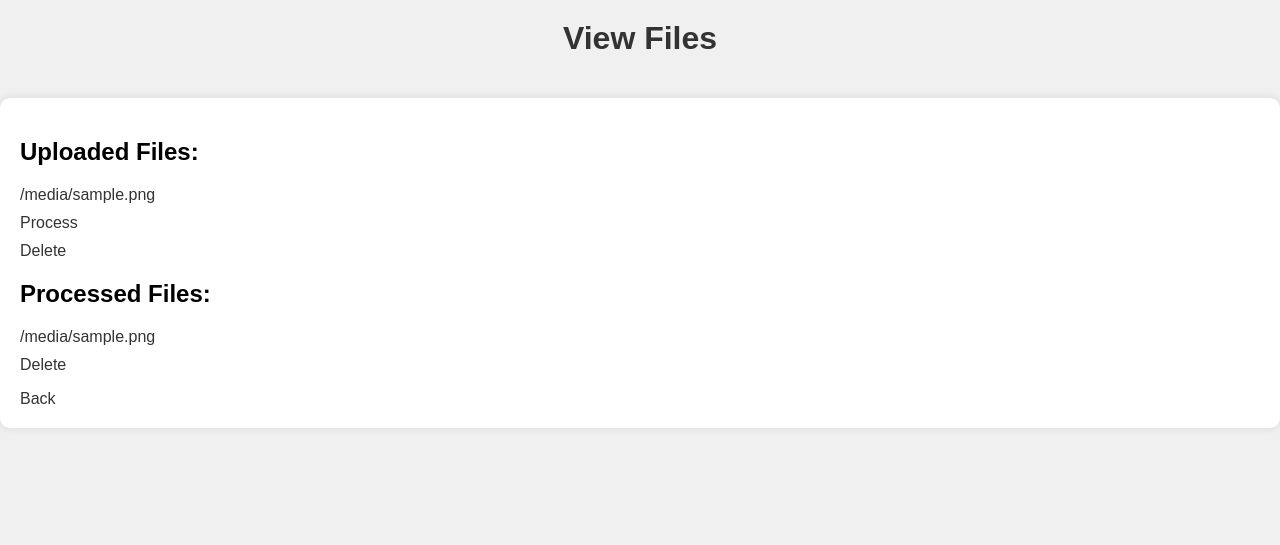
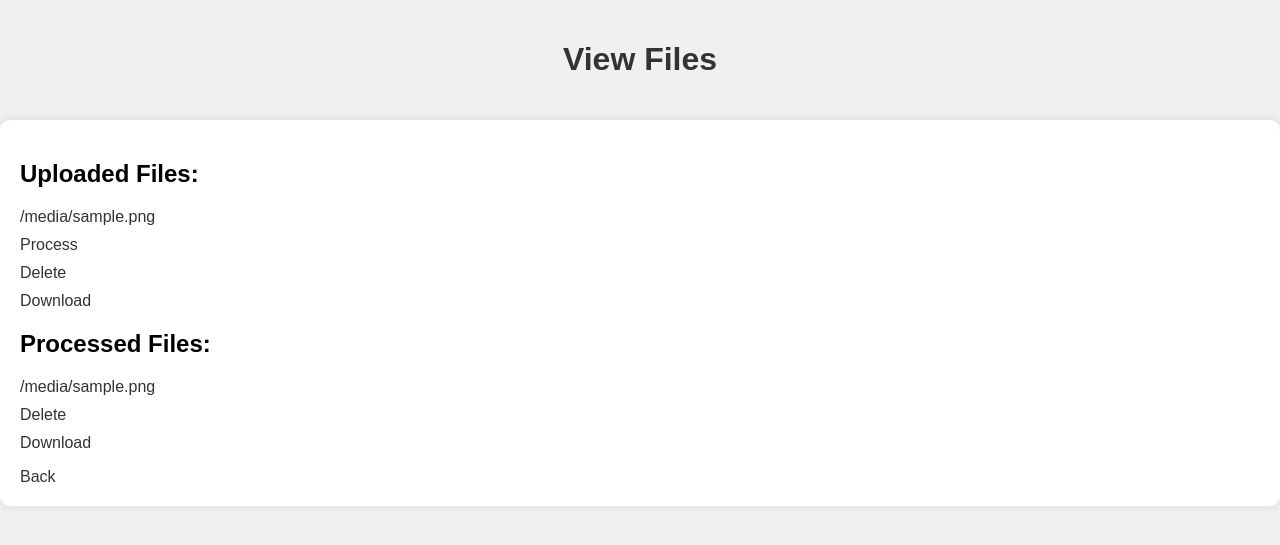
Before and after one commit to lhshuvo/Pixie, a Flask app: template templates/view.html in a window 1280 px wide. Shown: the top 545 px of the page. Run offline with Flask 3, Linux system fonts and the light colour scheme; the template is opened without the code that fills it: most values are stand-ins (such as "Sample title", 1, 10 or a date in 2020).

Commit message:
Update view.html

```diff
--- a/templates/view.html
+++ b/templates/view.html
@@ -1,6 +1,11 @@
+<!DOCTYPE html>
+<html lang="en">
+<head>
+    <meta charset="UTF-8">
+    <meta name="viewport" content="width=device-width, initial-scale=1.0">
+    <link rel="stylesheet" href="{{ url_for('static', filename='css/styles.css') }}">
+    <title>View Files</title>
 </head>
-<link rel="stylesheet" href="{{ url_for('static', filename='css/styles.css') }}">
-
 <body>
     <h1>View Files</h1>
 
@@ -9,11 +14,14 @@
         <ul>
             {% for file in uploaded_files %}
                 <li>
-                    <span class="file-link"><a href="/download/{{ file }}">{{ file }}</a></span>
-                    <span class="file-actions">
-                        <span class="button-link"><a href="/process/{{ file }}">Process</a></span>
-                        <span class="button-link"><a href="/delete/{{ file }}">Delete</a></span>
-                    </span>
+                    <div class="file-entry">
+                        <span class="file-link">
+                            <a href="/download/{{ file }}">{{ file }}</a>
+                            <a href="/process/{{ file }}" class="button-link">Process</a>
+                            <a href="/delete/{{ file }}" class="button-link">Delete</a>
+                            <a href="/download/{{ file }}" class="button-link">Download</a>
+                        </span>
+                    </div>
                 </li>
             {% endfor %}
         </ul>
@@ -21,10 +29,13 @@
         <ul>
             {% for file in processed_files %}
                 <li>
-                    <span class="file-link"><a href="/download/{{ file }}">{{ file }}</a></span>
-                    <span class="file-actions">
-                        <span class="button-link"><a href="/delete/{{ file }}">Delete</a></span>
-                    </span>
+                    <div class="file-entry">
+                        <span class="file-link">
+                            <a href="/download/{{ file }}">{{ file }}</a>
+                            <a href="/delete/{{ file }}" class="button-link">Delete</a>
+                            <a href="/download/{{ file }}" class="button-link">Download</a>
+                        </span>
+                    </div>
                 </li>
             {% endfor %}
         </ul>
```
